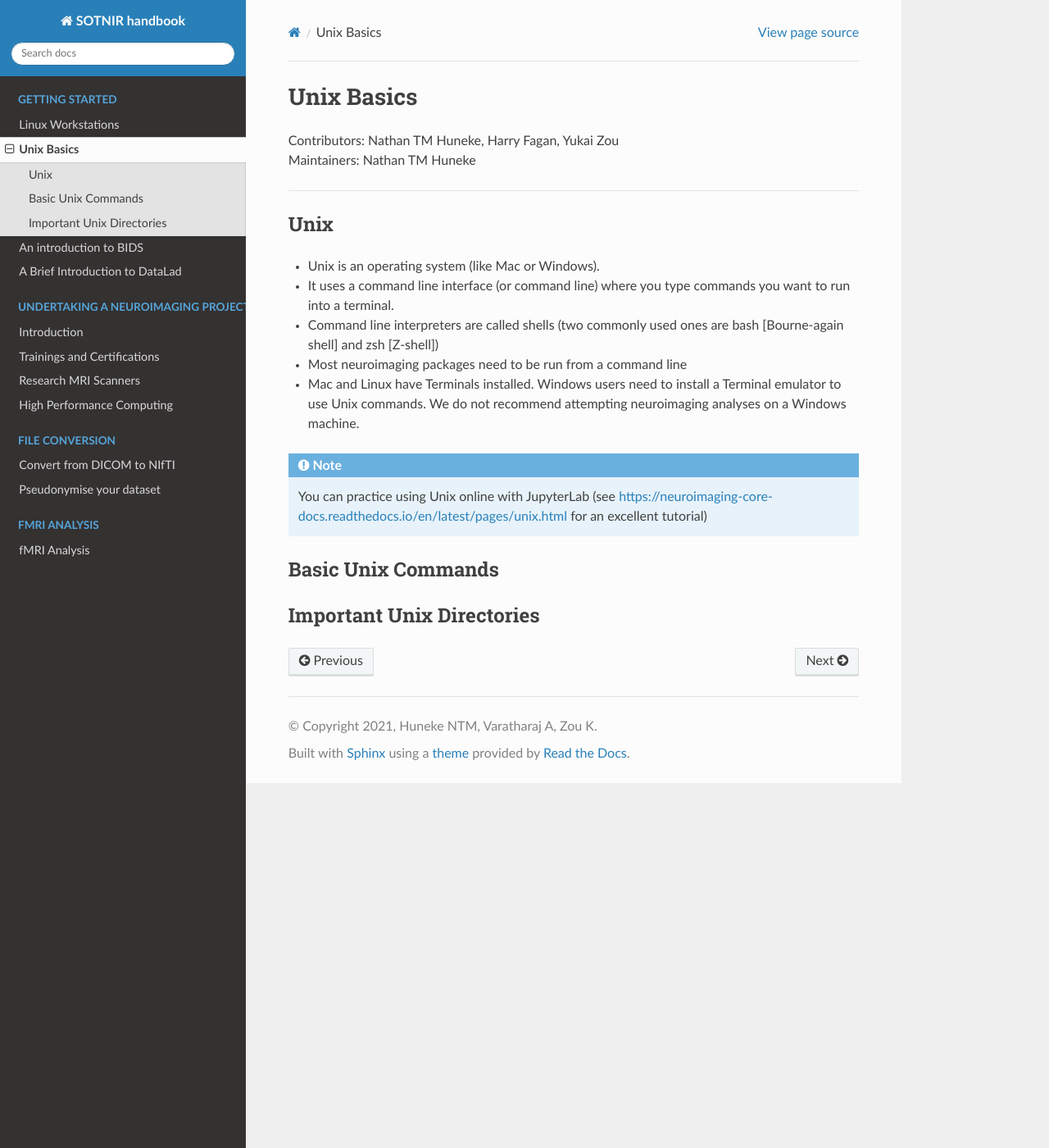
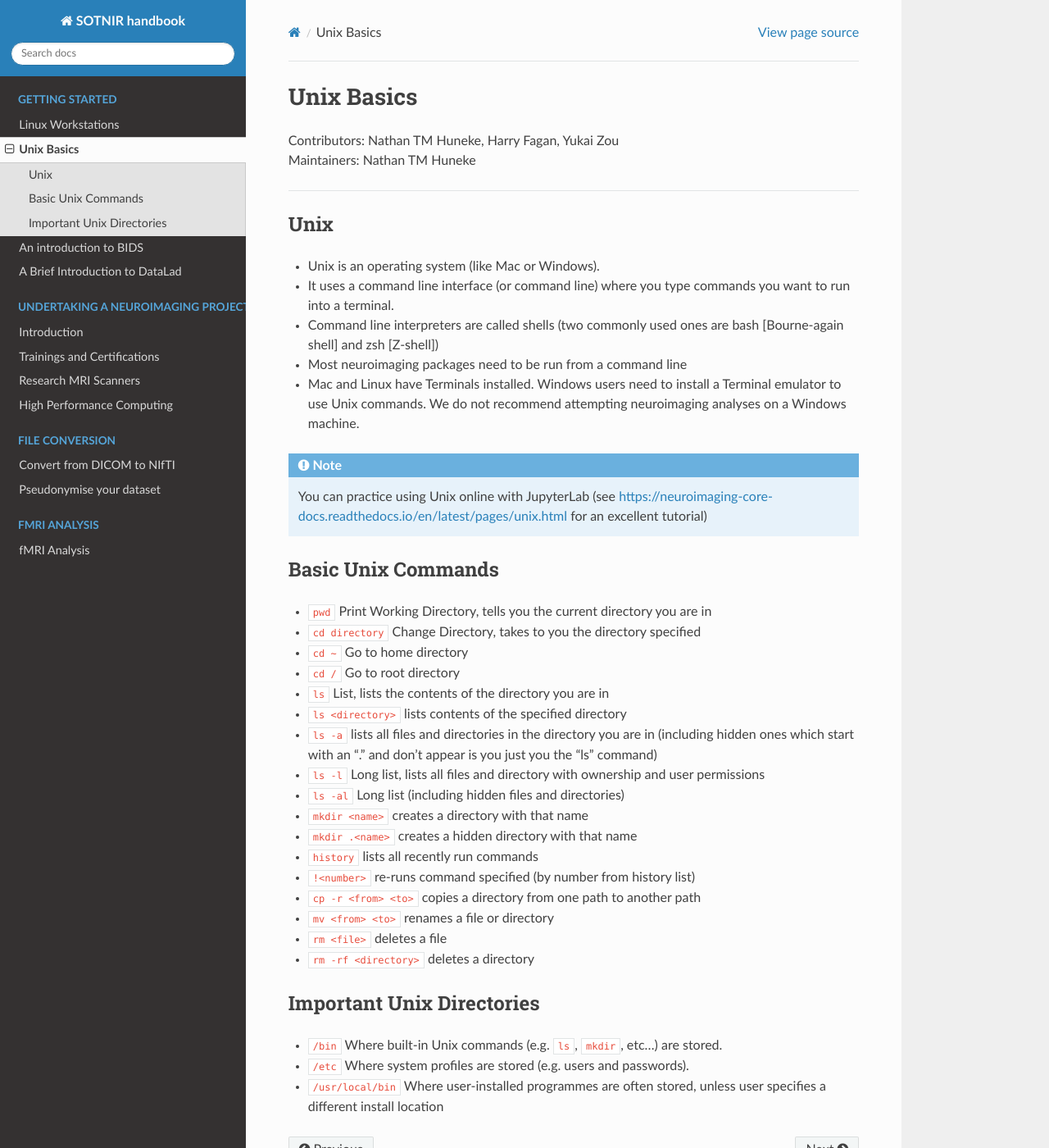
Before and after one commit to nhuneke/sotnir-handbook, a Sphinx documentation site: the page built from docs/getting-started/unix-basics.rst, in a window 1280 px wide and 1400 px high. Shown: the whole window at 82% size. Built offline with Sphinx 7.4.7 and the Read the Docs theme 2.0.0, drawn with Linux system fonts in a browser that asks for light colours; pages that are not in the unit, such as notebooks, are missing from menus.

Commit message:
Fix unix-basics.rst

```diff
--- a/docs/getting-started/unix-basics.rst
+++ b/docs/getting-started/unix-basics.rst
@@ -20,31 +20,28 @@ Unix
 
 Basic Unix Commands
 --------------------
-+----------------------+------------------------------------------------------------------------------------------------------------------------------------+
-| ``pwd``                | Print Working Directory, tells you the current directory you are in                                                        |
-| ``cd directory``    | Change Directory, takes to you the directory specified                                                                         |
-| ``cd ~``                | Go to home directory                                                                                                                            |
-| ``cd /``                 | Go to root directory                                                                                                                               |
-| ``ls``                    | List, lists the contents of the directory you are in                                                                                  |
-| ``ls <directory>`` | lists contents of the specified directory                                                                                                 |
-| ``ls -a``                | lists all files and directories in the directory you are in (including hidden ones which start with an “.” and don’t appear is you just you the “ls” command) |
-| ``ls -l``                 | Long list, lists all files and directory with ownership and user permissions                                          |
-| ``ls -al``               | Long list (including hidden files and directories)                                                                                   |
-| ``mkdir <name>`` | creates a directory with that name                                                                                                      |
-| ``mkdir .<name>`` | creates a hidden directory with that name                                                                                         |
-| ``history``            | lists all recently run commands                                                                                                            |
-|  ``!<number>``    | re-runs command specified (by number from history list)                                                                     |
-| ``cp -r <from> <to>`` | copies a directory from one path to another path                                                                           |
-| ``mv <from> <to>`` | renames a file or directory                                                                                                                 |
-| ``rm <file>``            | deletes a file                                                                                                                                       |
-| ``rm -rf <directory>`` | deletes a directory                                                                                                                           |
-+----------------------+------------------------------------------------------------------------------------------------------------------------------------+
+
+- ``pwd`` Print Working Directory, tells you the current directory you are in
+- ``cd directory``    Change Directory, takes to you the directory specified
+- ``cd ~``               Go to home directory
+- ``cd /``                 Go to root directory
+- ``ls``                    List, lists the contents of the directory you are in
+- ``ls <directory>`` lists contents of the specified directory
+- ``ls -a``                lists all files and directories in the directory you are in (including hidden ones which start with an “.” and don’t appear is you just you the “ls” command)
+- ``ls -l``                 Long list, lists all files and directory with ownership and user permissions
+- ``ls -al``               Long list (including hidden files and directories)
+- ``mkdir <name>``  creates a directory with that name
+- ``mkdir .<name>`` creates a hidden directory with that name
+- ``history``            lists all recently run commands
+- ``!<number>``   re-runs command specified (by number from history list)
+- ``cp -r <from> <to>`` copies a directory from one path to another path
+- ``mv <from> <to>``  renames a file or directory
+- ``rm <file>``      deletes a file
+- ``rm -rf <directory>`` deletes a directory
 
 Important Unix Directories
 --------------------------
 
-+---------------------+------------------------------------------------------------------------------------------------------------------------------------+
-| ``/bin``               |  Where built-in Unix commands (e.g. ``ls``, ``mkdir``, etc...) are stored.                                               |
-| ``/etc``               |  Where system profiles are stored (e.g. users and passwords).                                                           |
-| ``/usr/local/bin`` |  Where user-installed programmes are often stored, unless user specifies a different install location |
-+---------------------+------------------------------------------------------------------------------------------------------------------------------------+
+- ``/bin``               Where built-in Unix commands (e.g. ``ls``, ``mkdir``, etc...) are stored.
+- ``/etc``               Where system profiles are stored (e.g. users and passwords).
+- ``/usr/local/bin`` Where user-installed programmes are often stored, unless user specifies a different install location
```
